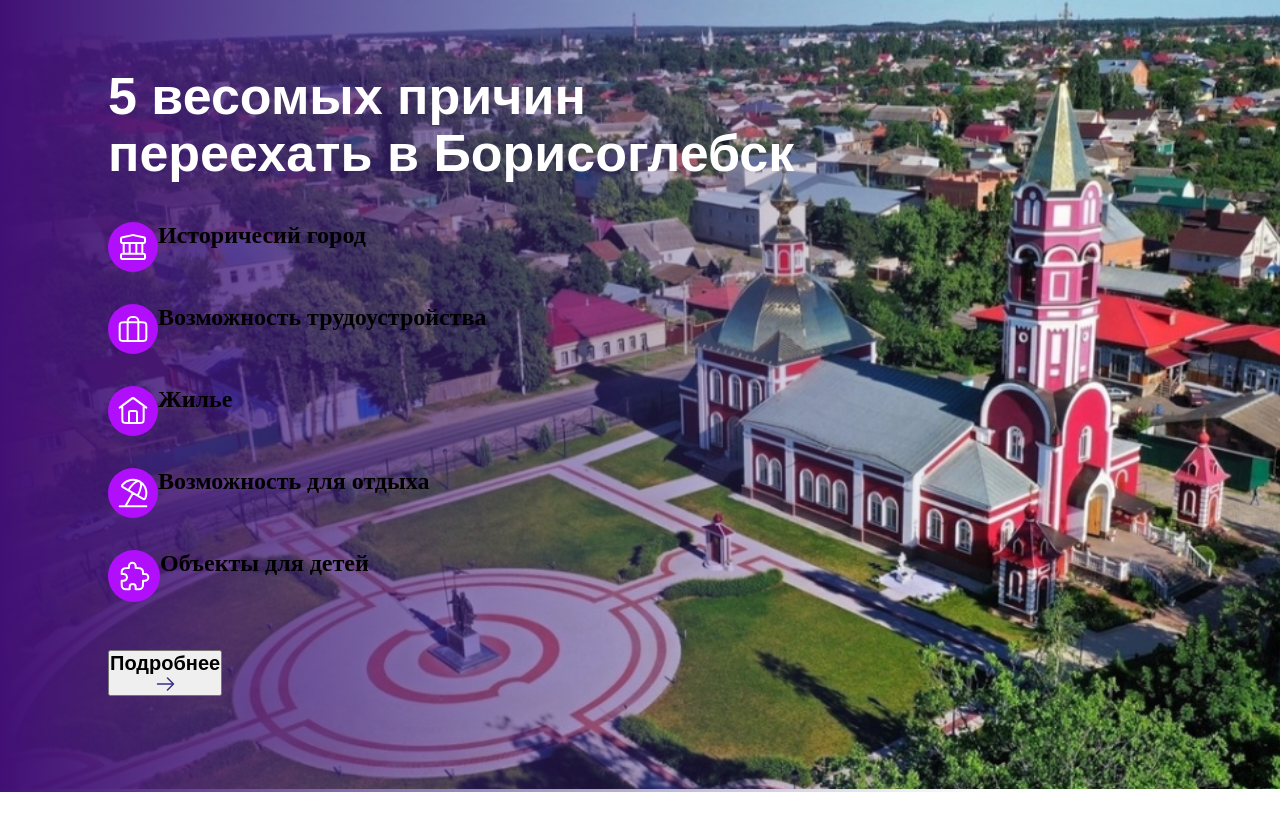
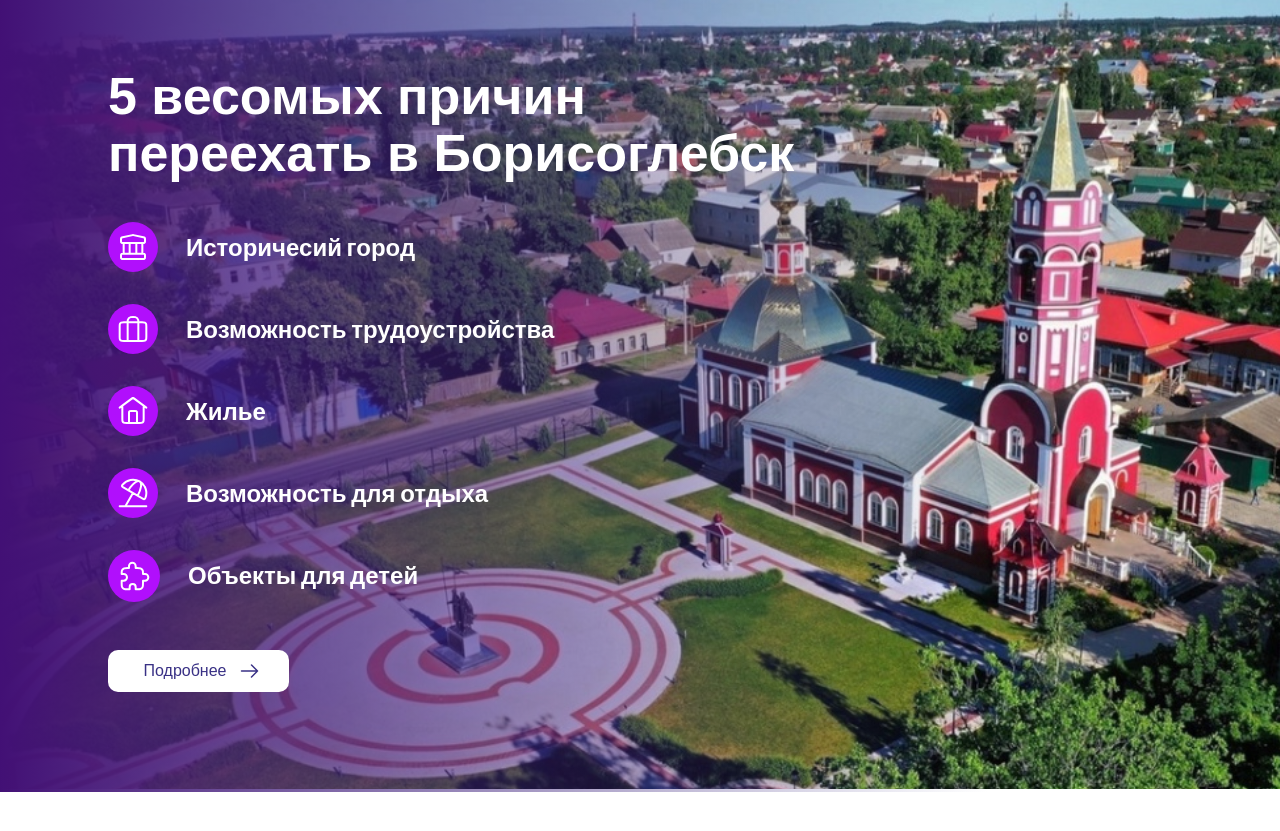
Before and after one commit to sky-trash/my_city, a Vue app: page / in a window 1280 px wide. Shown: the part 277-1108 px from the top of the page. Built offline with nearby package versions, Linux system fonts and the light colour scheme.

Commit message:
home cause-five

```diff
--- a/src/components/home/home.scss
+++ b/src/components/home/home.scss
@@ -67,10 +67,37 @@
         &__cause {
           display: flex;
           padding-bottom: 32px;
+
+          h1 {
+            padding: 9px 0 0 28px;
+            font-family: var(--font-family);
+            font-weight: 600;
+            font-size: 24px;
+            line-height: 130%;
+            color: var(--background-white);
+          }
         }
       }
       &__button {
         padding-top: 16px;
+
+        button {
+          display: flex;
+          background: var(--background-white);
+          padding: 10px 29.5px 12px 35.5px;
+          border-radius: 10px;
+          border: none;
+
+          h1 {
+            font-family: var(--font-family);
+            font-weight: 400;
+            font-size: 16px;
+            color: var(--background-peoprle);
+          }
+          img {
+            padding: 2px 0 2px 14px;
+          }
+        }
       }
     }
   }
```
